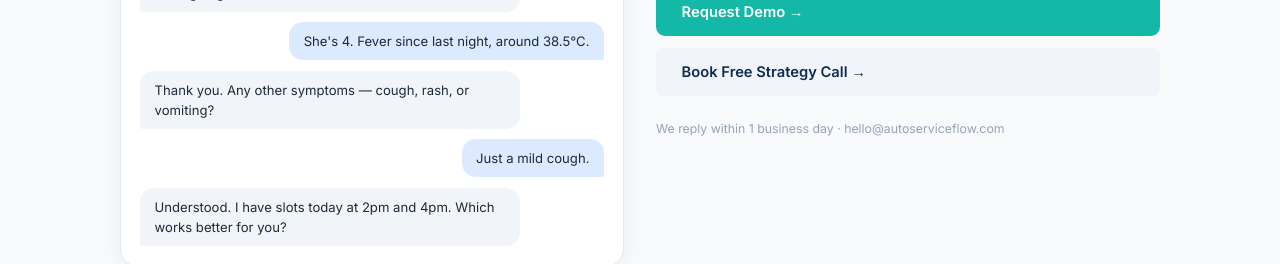
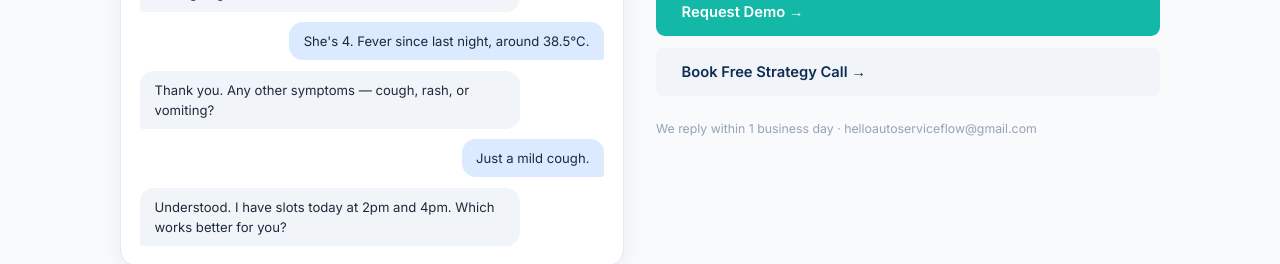
Before and after one commit to autoserviceflow/autoserviceflow, a Next.js app: page / in a window 1280 px wide. Shown: the part 2480-2744 px from the top of the page. Built offline with nearby package versions, Linux system fonts and the light colour scheme.

Commit message:
replace contact email with gmail

```diff
--- a/app/page.js
+++ b/app/page.js
@@ -3,7 +3,7 @@ import { useState } from "react";
 
 // ─── CONFIGURATION — update these before deploying ───────────────────────────
 const CALENDLY_URL = "https://calendly.com/YOUR_LINK"; // replace with your Calendly link
-const CONTACT_EMAIL = "hello@autoserviceflow.com";
+const CONTACT_EMAIL = "helloautoserviceflow@gmail.com";
 
 // ─── DATA ─────────────────────────────────────────────────────────────────────
 const industries = [
```
